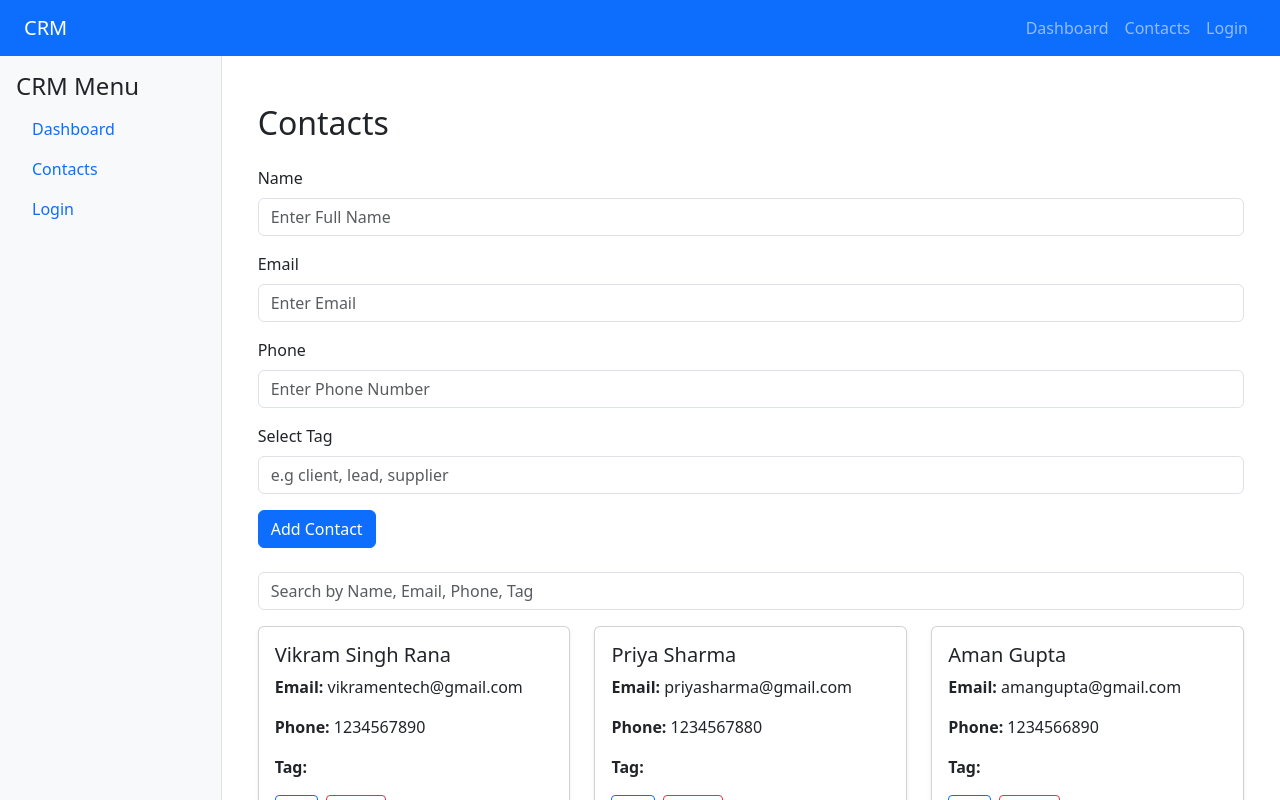
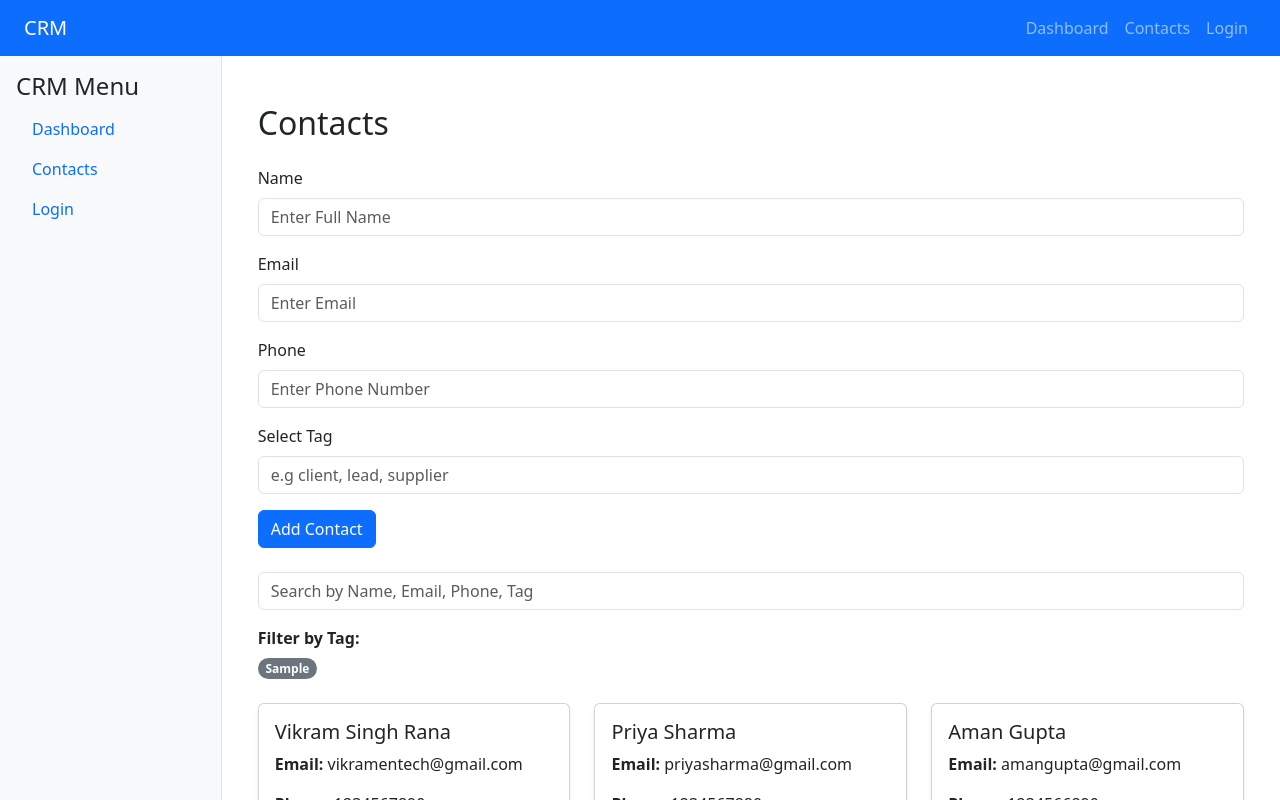
Before and after one commit to vikramintech/crm, a React (Create React App) app: page /contacts in a window 1280 px wide. Both pictures are taken after typing "Sample", "name@example.com", "Sample", "Sample" into the empty fields and a click on the button "Add Contact". Shown: the top 800 px of the page. Built offline with nearby package versions, Linux system fonts and the light colour scheme.

Commit message:
filter by tag functionality enabled

```diff
--- a/src/pages/Contacts.jsx
+++ b/src/pages/Contacts.jsx
@@ -19,6 +19,7 @@ const Contacts=()=>{
 
         const[selectedContact,setSelectedContact]=useState(null);
         const[searchTerm,setSearchTerm]=useState('');
+        const[activeTag,setActiveTag]=useState('');
 
         // Local Storage: Load
         useEffect(()=>{
@@ -50,20 +51,37 @@ const Contacts=()=>{
         }
         const filteredContacts= contacts.filter(contact=>{
             const term=searchTerm.toLowerCase();
-            return(
+            const matchedSearch=
             contact.name.toLowerCase().includes(term)||
             contact.email.toLowerCase().includes(term)||
             contact.phone.toLowerCase().includes(term)||
             contact.tag.toLowerCase().includes(term)
-
-            )})
+            const matchesTag= activeTag?contact.tag===activeTag:true;
+            return matchedSearch && matchesTag;
+            })
+            const allTags=[...new Set(contacts.map((contact)=>contact.tag).filter(Boolean))]
     return(
         <div className='container mt-4'>
             <h2 className='mb-4'>Contacts</h2>
+
             <ContactForm onAdd={handleAddContact} onUpdate={handleUpdateContact} selectedContact={selectedContact} clearSelectedContact={()=>{setSelectedContact(null)}}/>
+           {/* search */}
            <div className='mb-3'>
             <input type="text" className='form-control' placeholder='Search by Name, Email, Phone, Tag' value={searchTerm} onChange={(e)=>setSearchTerm(e.target.value)}/>
            </div>
+           {/* tag filters */}
+           {allTags.length>0 &&(
+            <div className='mb-4'>
+                <strong>Filter by Tag: </strong>
+                <div className='d-flex flex-wrap gap-2 mt-2'>{allTags.map((tag)=>(
+                    <span key={tag} className={`badge rounded-pill text-bg-${tag===activeTag?'primary':'secondary'}`} style={{cursor:'pointer'}} onClick={()=>setActiveTag(tag)}>{tag}</span>
+                ))}
+                {activeTag && (
+                <span className='badge bg-danger' style={{cursor:'pointer'}} onClick={()=>setActiveTag('')}>Clear Filter</span>
+                )}
+                </div>
+            </div>
+           )}
             <div className='row'>
                 {filteredContacts.length>0?(
                 filteredContacts.map((contact)=>(
```
